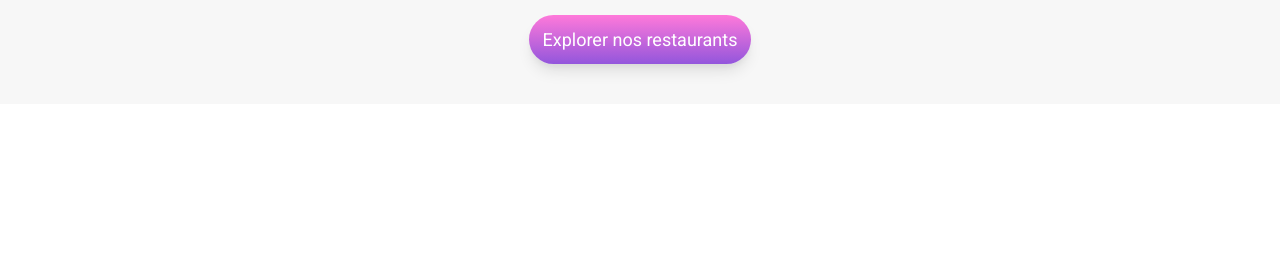
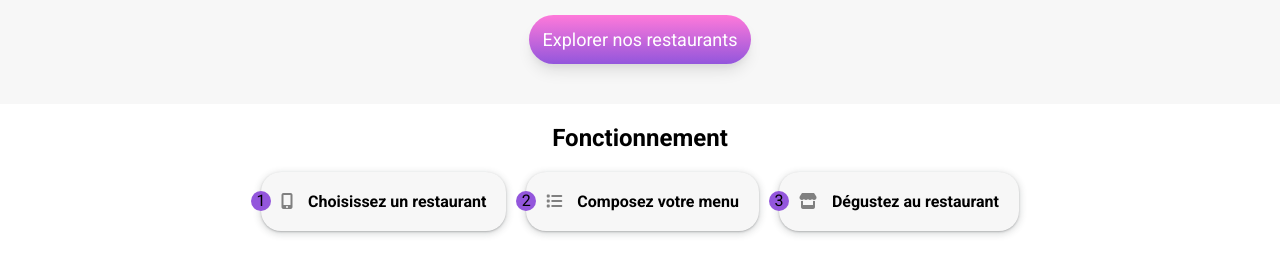
Before and after one commit to Teddys09/Ohmyfood, a plain HTML site: page index.html in a window 1280 px wide. Shown: the part 215-490 px from the top of the page. Drawn offline with Linux system fonts and the light colour scheme; a web font is replaced by a local one.

Commit message:
Fonctionnement Opérationel

```diff
--- a/index.html
+++ b/index.html
@@ -23,6 +23,24 @@
         <button> Explorer nos restaurants </button>
     </div>
 </header>
+<section class="fonctionnement">
+    <h2>Fonctionnement</h2>
+    <div class="card-menu">
+    <div class="card-fonction">
+        <i class="fa-solid fa-mobile-screen-button"></i>
+        <h4>Choisissez un restaurant</h4>
+    </div>
+    <div class="card-fonction">
+        <i class="fa-solid fa-list"></i>
+        <h4>Composez votre menu</h4>
+    </div>
+    <div class="card-fonction">
+        <i class="fa-solid fa-store"></i>
+        <h4>Dégustez au restaurant</h4>
+    </div>
+    </div>
+
+</section>
 
 </body>
 </html>
--- a/style.css
+++ b/style.css
@@ -3,6 +3,8 @@
 body {
     font-family: Roboto,sans-serif;
     margin: 0px;
+
+
 }
 /** Header **/
 .header-title h1 {
@@ -23,7 +25,7 @@ body {
     gap: 10px;
     opacity:75%;
 }
-.header-loca h4 , i {
+.header-loca h4 ,.header-loca i {
     margin: 10px 0px;
 
 
@@ -58,3 +60,64 @@ button:hover {
     background:linear-gradient(180deg, #fd8cdd , #9a55ee  );
 
 }
+
+/** Fonctionnement **/
+.fonctionnement h2 {
+    text-align: center;
+}
+.card-menu{
+    display: flex;
+    align-items: center;
+    gap: 20px;
+    flex-wrap: wrap;
+    justify-content: center;
+    counter-reset: steps;
+}
+.card-fonction{
+    display: flex;
+    align-items: center;
+    gap: 15px;
+    padding: 20px;
+    background-color: #f7f7f7;
+    box-shadow: rgba(60, 64, 67, 0.3) 0px 1px 2px 0px, rgba(60, 64, 67, 0.15) 0px 2px 6px 2px;
+    border-radius: 20px;
+    position: relative;
+
+}
+.card-fonction i {
+    color: grey;
+}
+.card-fonction::before {
+    content: "" counter(steps);
+    counter-increment: steps;
+    background-color: #9356DC;
+    border-radius: 50%;
+    width: 20px;
+    height: 20px;
+    text-align: center;
+    position: absolute;
+    left: -10px;
+}
+
+.card-fonction h4 {
+    margin: 0px;
+}
+.card-menu :hover{
+    background-color: #f5eefd;
+    cursor: pointer;
+}
+.card-menu :hover i{
+    color:#9356DC;
+}
+@media (max-width:700px) {
+    .card-fonction{
+        width: 100%;
+        margin: 0px 10px;
+    }
+    .fonctionnement {
+        margin: 0px 5px;
+    }
+    .fonctionnement h2 {
+        text-align: start;
+    }
+}
```
